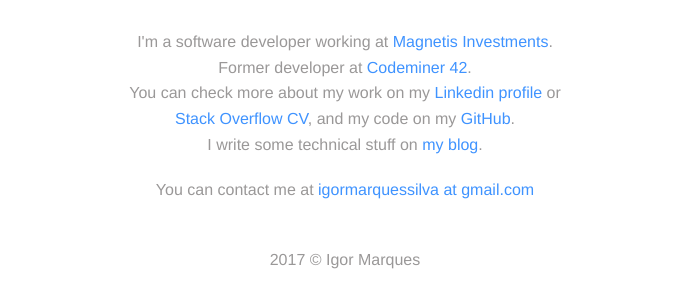
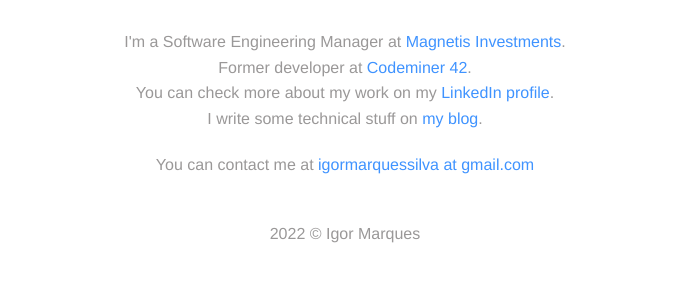
Before and after one commit to IgorMarques/IgorMarques.github.io, a plain HTML site: page index.html in a window 1280 px wide. Shown: the part 368-676 px from the top of the page, without its empty margins (295-986 px from the left). Drawn offline with Linux system fonts and the light colour scheme.

Commit message:
2022 changes
- Fix copyright date.
- Update job title.
- Remove Stack Overflow CV.
- Fix typo on LinkedIn's link.
- Update LinkedIn's link.

```diff
--- a/index.html
+++ b/index.html
@@ -4,8 +4,8 @@
     <meta charset="utf-8" />
 
     <meta property="og:site_name" content="Igor Marques"/>
-    <meta property="og:title" content="Igor Marques - Developer"/>
-    <meta property="og:description" content="developer at Codeminer 42"/>
+    <meta property="og:title" content="Igor Marques - Software Engineering Manager"/>
+    <meta property="og:description" content="Software Engineering Manager at Magnetis"/>
     <meta property="og:image" content="https://igormarques.github.io/img/ruby.png"/>
     <meta property="og:icon" content="https://igormarques.github.io/img/ruby.png"/>
     <meta property="og:url" content="https://igormarques.github.io"/>
@@ -36,8 +36,8 @@
       <div class="large-6 large-centered columns text-center">
         <br>
           <p>
-            I'm a software developer working at <a href="https://magnetis.com.br">Magnetis Investments</a>. Former developer at <a href="http://codeminer42.com">Codeminer 42</a>.<br>
-            You can check more about my work on my <a href="https://www.linkedin.com/in/igor-da-silva-34b845123/">Linkedin profile</a> or <a href="https://stackoverflow.com/cv/igor_marques">Stack Overflow CV</a>, and my code on my <a href="https://github.com/IgorMarques">GitHub</a>. <br>
+            I'm a Software Engineering Manager at <a href="https://magnetis.com.br">Magnetis Investments</a>. Former developer at <a href="http://codeminer42.com">Codeminer 42</a>.<br>
+            You can check more about my work on my <a href="https://www.linkedin.com/in/igor-marques/">LinkedIn profile</a>. <br>
             I write some technical stuff on <a href="https://medium.com/@igor_marques">my blog</a>.
           </p>
           <p>You can contact me at <a href="mailto:igormarquessilva@gmail.com?">igormarquessilva at gmail.com</a></p>
@@ -49,7 +49,7 @@
       <div class="row">
         <div class="large-12 small-11 small-centered columns text-center">
           <p>
-            2017 © Igor Marques
+            2022 © Igor Marques
           </p>
         </div>
       </div>
```
